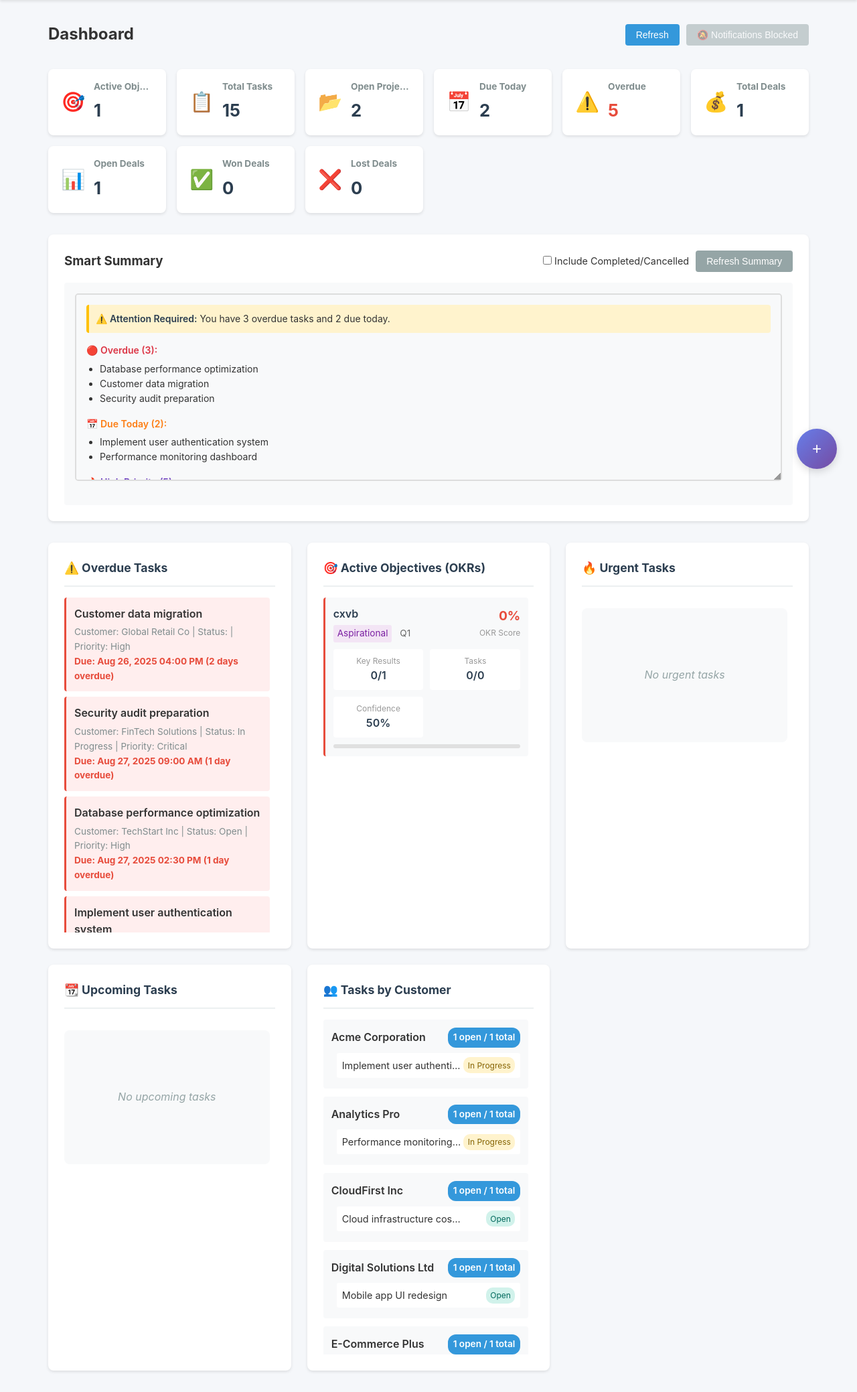
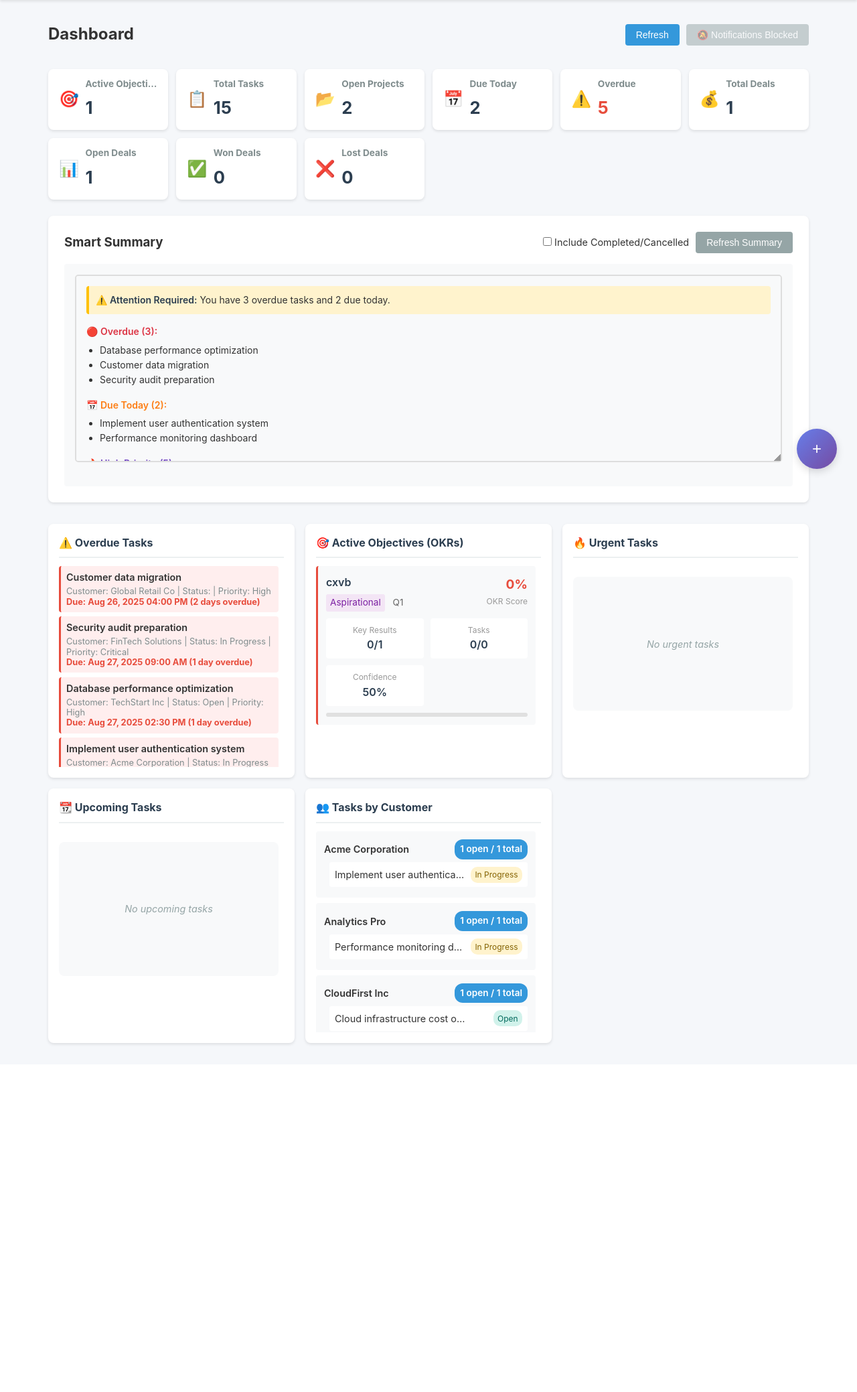
Before and after one commit to stepclrk/ot-TaskManager, a Flask app: page / in a window 1280 px wide. Shown: the part 70-2148 px from the top of the page at 67% size. After the commit the page ends 1632 px from the top, so only its background shows below. Run offline with Flask 3, Linux system fonts and the light colour scheme.

Commit message:
Update style.css

```diff
--- a/static/css/style.css
+++ b/static/css/style.css
@@ -105,9 +105,9 @@ body {
 
 .stats-grid {
     display: grid;
-    grid-template-columns: repeat(5, 1fr);
-    gap: 1rem;
-    margin-bottom: 2rem;
+    grid-template-columns: repeat(auto-fit, minmax(140px, 1fr));
+    gap: 0.75rem;
+    margin-bottom: 1.5rem;
 }
 
 /* Responsive adjustment for smaller screens */
@@ -131,17 +131,17 @@ body {
 
 .stat-card {
     background: white;
-    padding: 1rem 1.2rem;
+    padding: 0.75rem 1rem;
     border-radius: 8px;
     box-shadow: 0 2px 4px rgba(0,0,0,0.1);
     display: flex;
     align-items: center;
-    gap: 0.8rem;
+    gap: 0.6rem;
     min-width: 0; /* Prevent overflow */
 }
 
 .stat-icon {
-    font-size: 1.8rem;
+    font-size: 1.5rem;
     flex-shrink: 0;
 }
 
@@ -354,31 +354,32 @@ body {
 
 .dashboard-grid {
     display: grid;
-    grid-template-columns: repeat(auto-fit, minmax(350px, 1fr));
-    gap: 1.5rem;
+    grid-template-columns: repeat(auto-fit, minmax(280px, 1fr));
+    gap: 1rem;
 }
 
 .dashboard-card {
     background: white;
-    padding: 1.5rem;
+    padding: 1rem;
     border-radius: 8px;
     box-shadow: 0 2px 4px rgba(0,0,0,0.1);
     display: flex;
     flex-direction: column;
-    min-height: 480px;
+    min-height: 320px;
+    max-height: 400px;
 }
 
 .dashboard-card h3 {
-    margin-bottom: 1rem;
+    margin-bottom: 0.75rem;
     color: #2c3e50;
-    padding-bottom: 0.75rem;
+    padding-bottom: 0.5rem;
     border-bottom: 2px solid #ecf0f1;
-    font-size: 1.1rem;
+    font-size: 1rem;
 }
 
 .task-list {
-    max-height: 500px;
-    min-height: 400px;
+    max-height: 300px;
+    min-height: 250px;
     overflow-y: auto;
     padding-right: 0.5rem;
     scrollbar-width: thin;
@@ -386,8 +387,8 @@ body {
 }
 
 .customer-list {
-    max-height: 500px;
-    min-height: 400px;
+    max-height: 300px;
+    min-height: 250px;
     overflow-y: auto;
     padding-right: 0.5rem;
     scrollbar-width: thin;
@@ -416,12 +417,13 @@ body {
 }
 
 .task-item {
-    padding: 0.75rem;
+    padding: 0.5rem;
     background: #f8f9fa;
     border-radius: 4px;
-    margin-bottom: 0.5rem;
+    margin-bottom: 0.4rem;
     border-left: 3px solid #3498db;
     transition: all 0.2s ease;
+    font-size: 0.9rem;
 }
 
 .task-item.clickable {
@@ -455,18 +457,21 @@ body {
 
 .task-item-title {
     font-weight: 600;
-    margin-bottom: 0.25rem;
+    margin-bottom: 0.2rem;
+    font-size: 0.9rem;
+    line-height: 1.3;
 }
 
 .task-item-meta {
-    font-size: 0.85rem;
+    font-size: 0.8rem;
     color: #7f8c8d;
+    line-height: 1.2;
 }
 
 .customer-group {
     background: #f8f9fa;
     border-radius: 4px;
-    margin-bottom: 0.75rem;
+    margin-bottom: 0.5rem;
     padding: 0.75rem;
 }
 
@@ -474,8 +479,9 @@ body {
     display: flex;
     justify-content: space-between;
     align-items: center;
-    margin-bottom: 0.5rem;
+    margin-bottom: 0.3rem;
     font-weight: 600;
+    font-size: 0.9rem;
 }
 
 .customer-count {
@@ -562,7 +568,8 @@ body {
     color: #95a5a6;
     font-style: italic;
     text-align: center;
-    padding: 4rem 2rem;
+    padding: 2rem 1rem;
+    font-size: 0.9rem;
     display: flex;
     align-items: center;
     justify-content: center;
```
